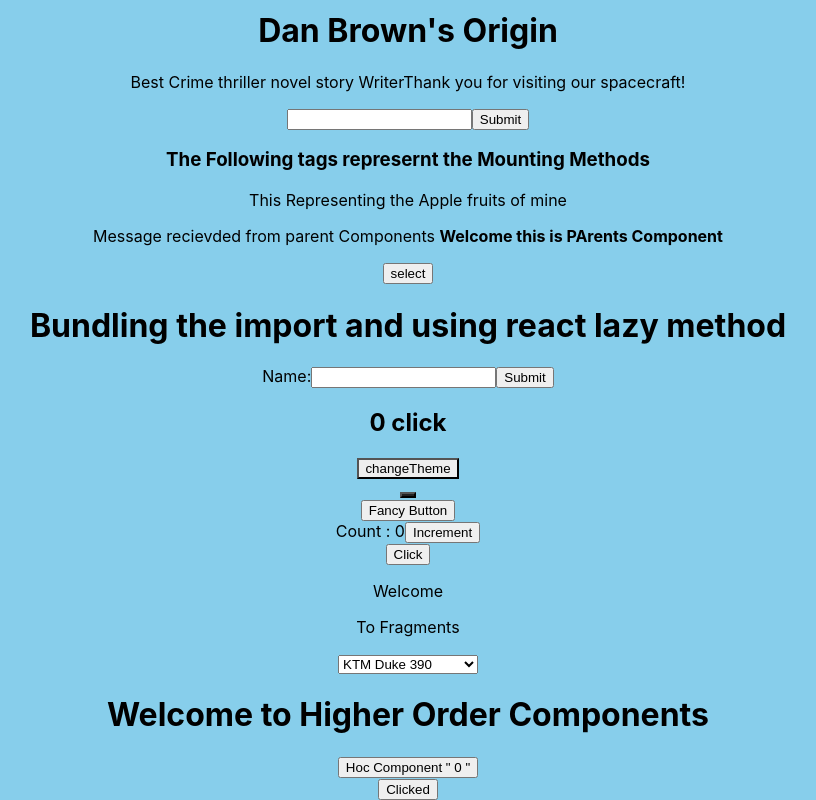
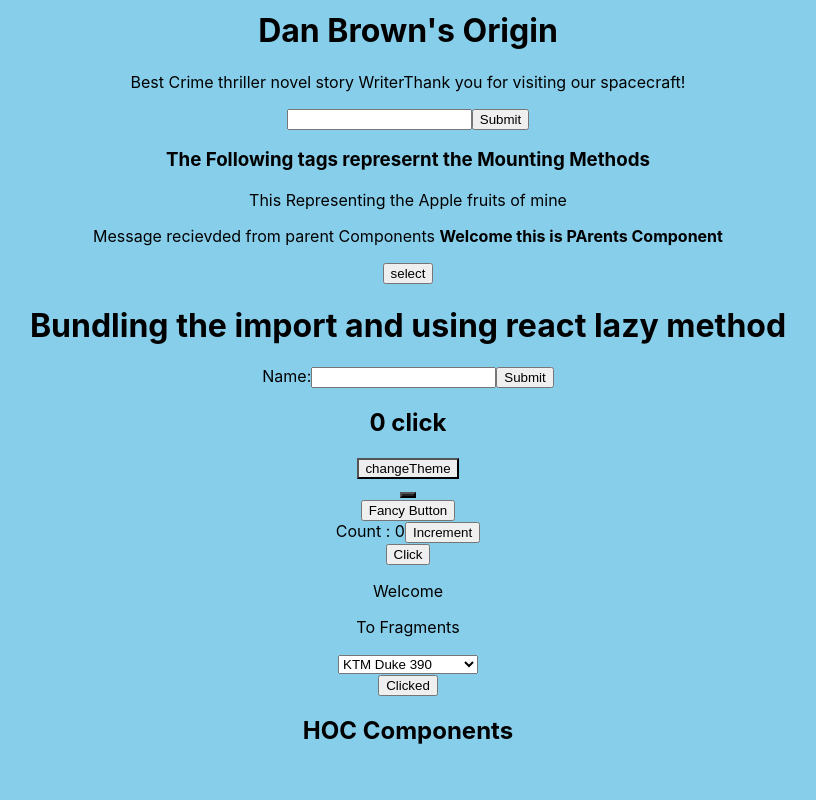
Before and after one commit to Mdhamza77/React, a React (Create React App) app: page / in a window 1280 px wide. Shown: the part 538-1338 px from the top of the page, without its empty margins (232-1048 px from the left). After the commit the page ends 1303 px from the top, so only its background shows below. Built offline with nearby package versions, Linux system fonts and the light colour scheme.

Commit message:
Updating the Implemented Code

```diff
--- a/src/App.js
+++ b/src/App.js
@@ -1,4 +1,4 @@
-import React from 'react';
+import React, { Profiler } from 'react';
 import { Component } from 'react';
 import './App.css';
 import Props from './Props';
@@ -17,7 +17,7 @@ import Fragment from './Fragment';
 import Components from './Hoc'
 import SelectPlugin from './SelectPlugin';
 import Spread from './Spread';
-
+import Practice from './Practice';
 class App extends Component {
   render(){
      // Destructing the props
@@ -32,8 +32,9 @@ class App extends Component {
          name = "Muhammed"
          age = "22"
          />
-
+         <Profiler id='Class'>
          <Class/>
+         </Profiler>
          <Stateup/>
          <Forms/>
          <Composition/>
@@ -46,9 +47,8 @@ class App extends Component {
          <Reff/>
          <Fragment/>
          <SelectPlugin/>
-         <h1>{this.props.name}</h1>
-         <button onClick={handle} >Hoc  Component " {show} "</button>
          <Spread/>
+         <h2>{this.props.name}</h2>
 
 
   </div>
@@ -59,4 +59,4 @@ class App extends Component {
 }
 
 
-export default Components(App);
+export default Practice(App);
--- /dev/null
+++ b/src/Practice.js
@@ -0,0 +1,12 @@
+import React, { Component } from "react";
+
+const Practice =  ((Export) => {
+    class New extends Component {
+        render(){
+            return <Export name = "HOC Components" />
+        }
+    }
+   return New
+})
+
+export default Practice;
```
Also changed, not shown: src/Portal.js (added).
